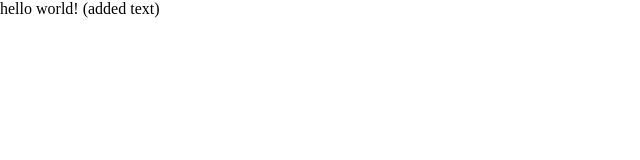
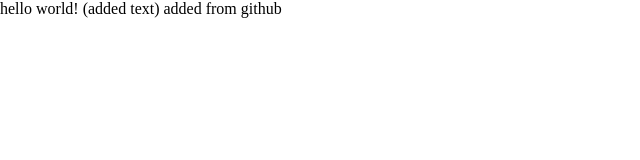
Before and after one commit to Krishnamshu/firstrepo, a plain HTML site: page first.html in a window 1280 px wide. Shown: the whole page, without its empty margins (0-640 px from the left). Drawn offline with Linux system fonts and the light colour scheme.

Commit message:
Update first.html

```diff
--- a/first.html
+++ b/first.html
@@ -7,5 +7,6 @@
 </head>
 <body>
 hello world! (added text)
+    added from github
 </body>
 </html>
```
